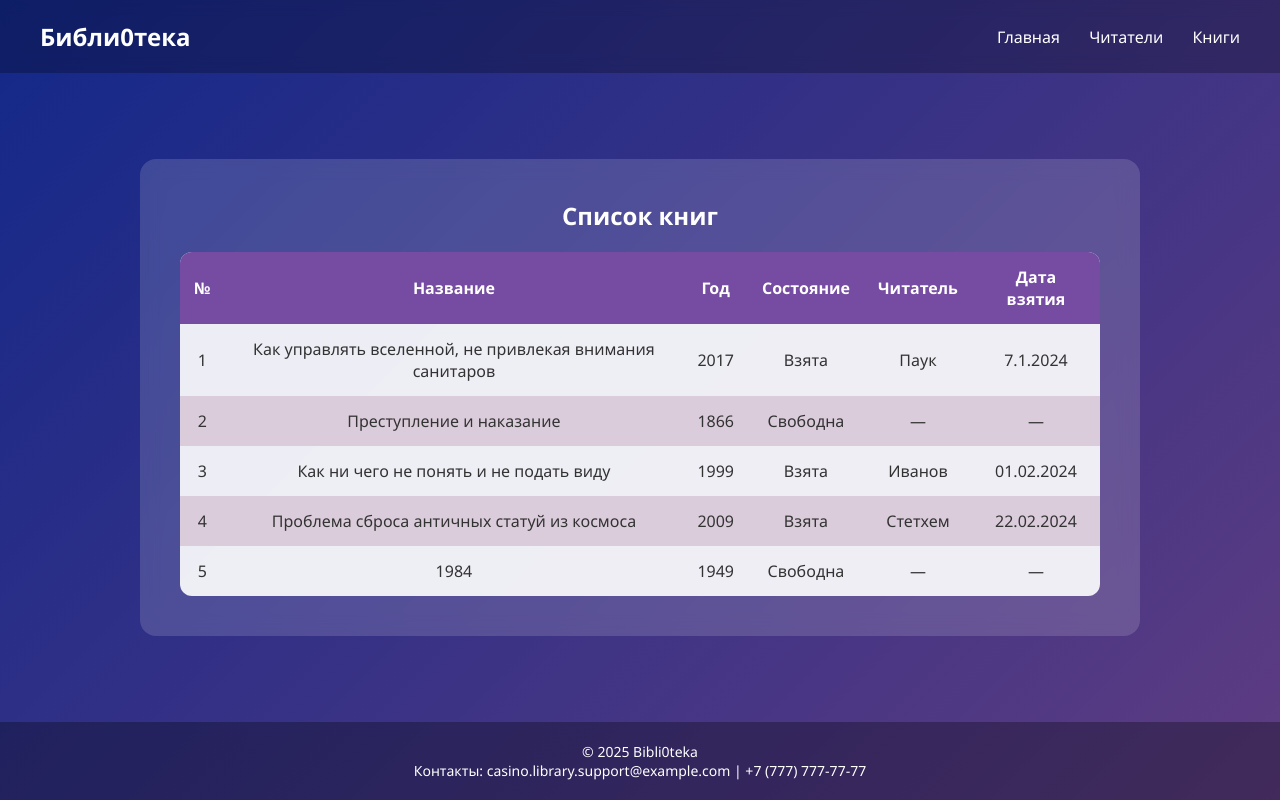
After one commit to kub1ce/php_urfu, a PHP site: page /LB4/books.php in a window 1280 px wide. The commit adds this page. Run offline with PHP 8.4, Linux system fonts and the light colour scheme.

Commit message:
Создание нескольких страниц сайта

```diff
--- /dev/null
+++ b/LB4/books.php
@@ -0,0 +1,90 @@
+<!DOCTYPE html>
+<html lang="ru">
+<head>
+    <meta charset="UTF-8">
+    <meta property="og:image" content="https://i.pinimg.com/1200x/a1/31/80/a131807d68c577dec33901b2c65653c9.jpg">
+    <meta property="og:description" content="Крутая библиотека для чтения книг и комиксов и еще чего-то причем ОНЛААЙН. Читай свои книги или если не хочешь читай чужие книги">
+    <meta property="og:title" content="Книги - Библи0тека">
+
+    <title>Книги</title>
+    <link rel="icon" href="src/logo.jpg">
+
+    <link rel="stylesheet" href="./sltyles.css">
+</head>
+<body>
+
+<header class="header">
+    <div class="logo">Библи0тека</div>
+    <nav class="nav">
+        <a href="index.php">Главная</a>
+        <a href="readers.php">Читатели</a>
+        <a href="books.php">Книги</a>
+    </nav>
+</header>
+<main class="content">
+    <section class="table-block">
+        <h1>Список книг</h1>
+
+        <table>
+            <thead>
+                <tr>
+                    <th>№</th>
+                    <th>Название</th>
+                    <th>Год</th>
+                    <th>Состояние</th>
+                    <th>Читатель</th>
+                    <th>Дата взятия</th>
+                </tr>
+            </thead>
+            <tbody>
+                <tr>
+                    <td class="book-id">1</td>
+                    <td class="book-mame">Как управлять вселенной, не привлекая внимания санитаров</td>
+                    <td class="book-year">2017</td>
+                    <td class="book-taken taken">Взята</td>
+                    <td class="book-who-taked">Паук</td>
+                    <td class="book-when-taked">7.1.2024</td>
+                </tr>
+                <tr>
+                    <td class="book-id">2</td>
+                    <td class="book-mame">Преступление и наказание</td>
+                    <td class="book-year">1866</td>
+                    <td class="book-taken">Свободна</td>
+                    <td class="book-who-taked">—</td>
+                    <td class="book-when-taked">—</td>
+                </tr>
+                <tr>
+                    <td class="book-id">3</td>
+                    <td class="book-mame">Как ни чего не понять и не подать виду</td>
+                    <td class="book-year">1999</td>
+                    <td class="book-taken taken">Взята</td>
+                    <td class="book-who-taked">Иванов</td>
+                    <td class="book-when-taked">01.02.2024</td>
+                </tr>
+                <tr>
+                    <td class="book-id">4</td>
+                    <td class="book-mame">Проблема сброса античных статуй из космоса</td>
+                    <td class="book-year">2009</td>
+                    <td class="book-taken taken">Взята</td>
+                    <td class="book-who-taked">Стетхем</td>
+                    <td class="book-when-taked">22.02.2024</td>
+                </tr>
+                <tr>
+                    <td class="book-id">5</td>
+                    <td class="book-mame">1984</td>
+                    <td class="book-year">1949</td>
+                    <td class="book-taken">Свободна</td>
+                    <td class="book-who-taked">—</td>
+                    <td class="book-when-taked">—</td>
+                </tr>
+            </tbody>
+        </table>
+    </section>
+</main>
+
+<footer class="footer">
+    <p>© <?= date('Y') ?> Bibli0teka </p>
+    <p>Контакты: casino.library.support@example.com | +7 (777) 777-77-77</p>
+</footer>
+</body>
+</html>
--- a/LB4/sltyles.css
+++ b/LB4/sltyles.css
@@ -8,7 +8,8 @@
 body {
     min-height: 100vh;
     /* background: linear-gradient(135deg, #668821, #2e2e2e); */
-    background: linear-gradient(135deg, #667eea, #764ba2);
+    /* background: linear-gradient(135deg, #667eea, #764ba2); */
+    background: linear-gradient(135deg, #132889, #5e3c82);
     display: flex;
     flex-direction: column;
     color: #fff;
@@ -98,6 +99,52 @@ body {
     box-shadow: 0 10px 20px rgba(0, 0, 0, 0.3);
 }
 
+.table-block {
+    background: rgba(255, 255, 255, 0.15);
+    padding: 40px;
+    border-radius: 16px;
+    width: 100%;
+    max-width: 1000px;
+    backdrop-filter: blur(10px);
+}
+
+.table-block h1 {
+    margin-bottom: 20px;
+    text-align: center;
+}
+
+table {
+    width: 100%;
+    border-collapse: collapse;
+    background: rgba(255, 255, 255, 0.9);
+    color: #333;
+    border-radius: 12px;
+    overflow: hidden;
+}
+
+th, td {
+    padding: 14px;
+    text-align: center;
+}
+
+th {
+    background: #764ba2;
+    color: #fff;
+}
+
+tr {
+    transition: all .48s;
+}
+
+tr:nth-child(even) {
+    background: #dbccdb;
+}
+
+tr:hover {
+    transition: ease-in-out .2s;
+    background: #d1c9e4;
+}
+
 /* footer */
 .footer {
     background: rgba(0, 0, 0, 0.3);
```
Also changed, not shown: LB4/fullcontent.php (+4 -3 lines), LB4/readers.php (added, +74 -0 lines).
